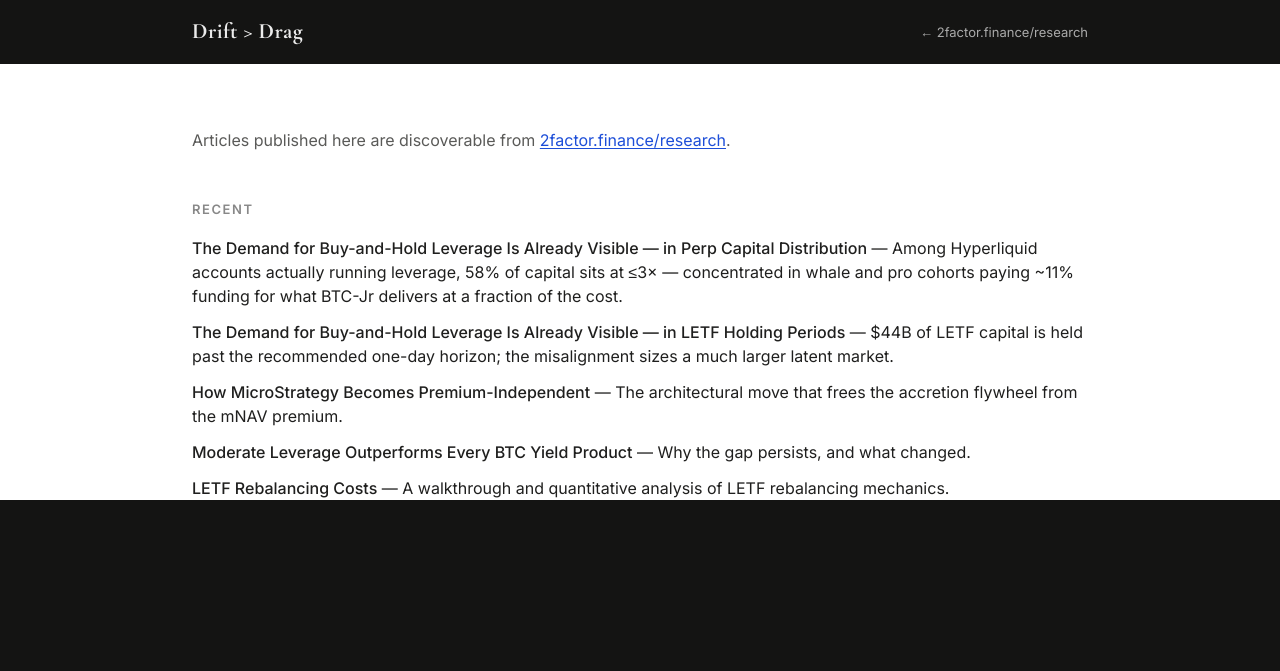
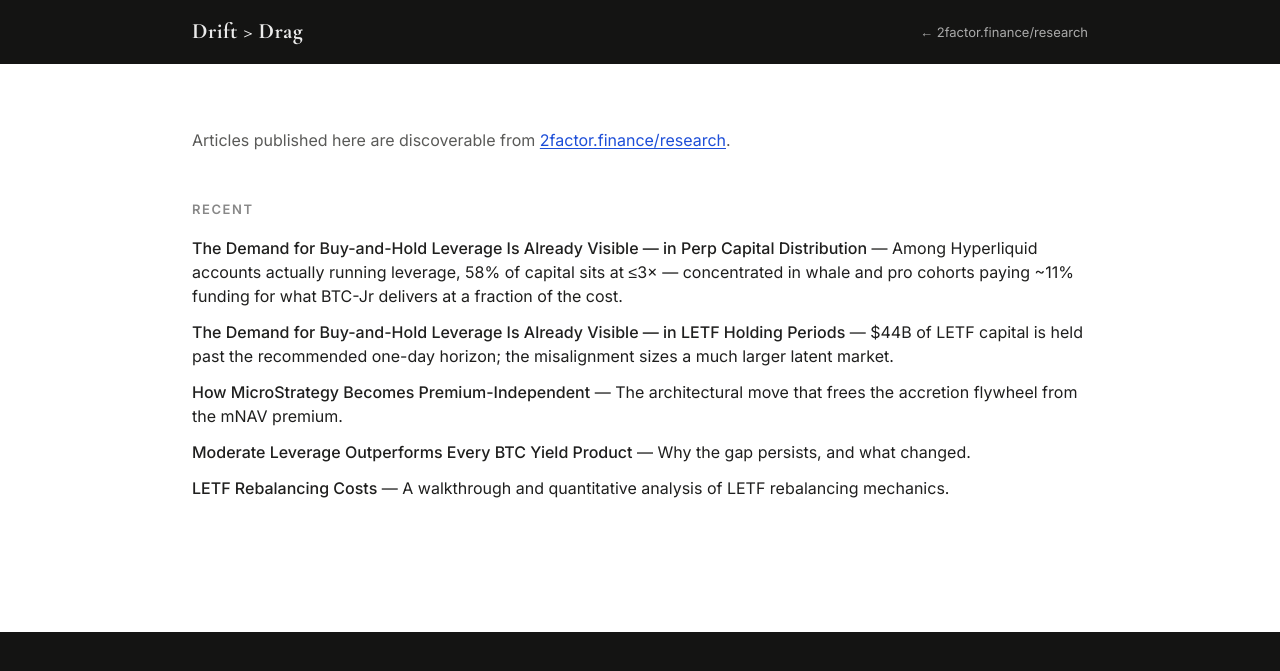
Before and after one commit to quidprokuo/drift, a Jekyll site: the page built from index.md, in a window 1280 px wide. Shown: the top 671 px of the page. Built offline with Jekyll 4.4.1, drawn with Linux system fonts in a browser that asks for light colours.

Commit message:
Drift layouts: add bottom breathing room before dark background
The .article/.container 96px bottom margin was collapsing through the
body (no padding/border) out to the html element, so it rendered as a
band of the dark #141413 html background pressed right against the last
line of content (references/footnotes) instead of white space.

Move the spacing onto body as padding-bottom: 120px, which both adds a
comfortable white gap after the references and prevents the margin from
collapsing into a dark band.

Co-Authored-By: Claude Opus 4.8 (1M context) <noreply@anthropic.com>

```diff
--- a/_layouts/default.html
+++ b/_layouts/default.html
@@ -49,6 +49,11 @@
       font-size: 17px;
       line-height: 1.7;
       margin: 0;
+      /* Bottom padding keeps the white content area extending past the last
+         line so the dark html background doesn't butt up against the text.
+         Padding here (not margin on .container) also prevents the child's
+         bottom margin from collapsing through body and rendering as a dark band. */
+      padding-bottom: 120px;
       -webkit-font-smoothing: antialiased;
     }
 
@@ -93,7 +98,7 @@
     /* Page body */
     .container {
       max-width: 960px;
-      margin: 0 auto 96px;
+      margin: 0 auto;
       padding: 0 32px;
       font-size: 16px;
       line-height: 1.5;
```
Also changed, not shown: _layouts/article.html (+7 -1 lines).
